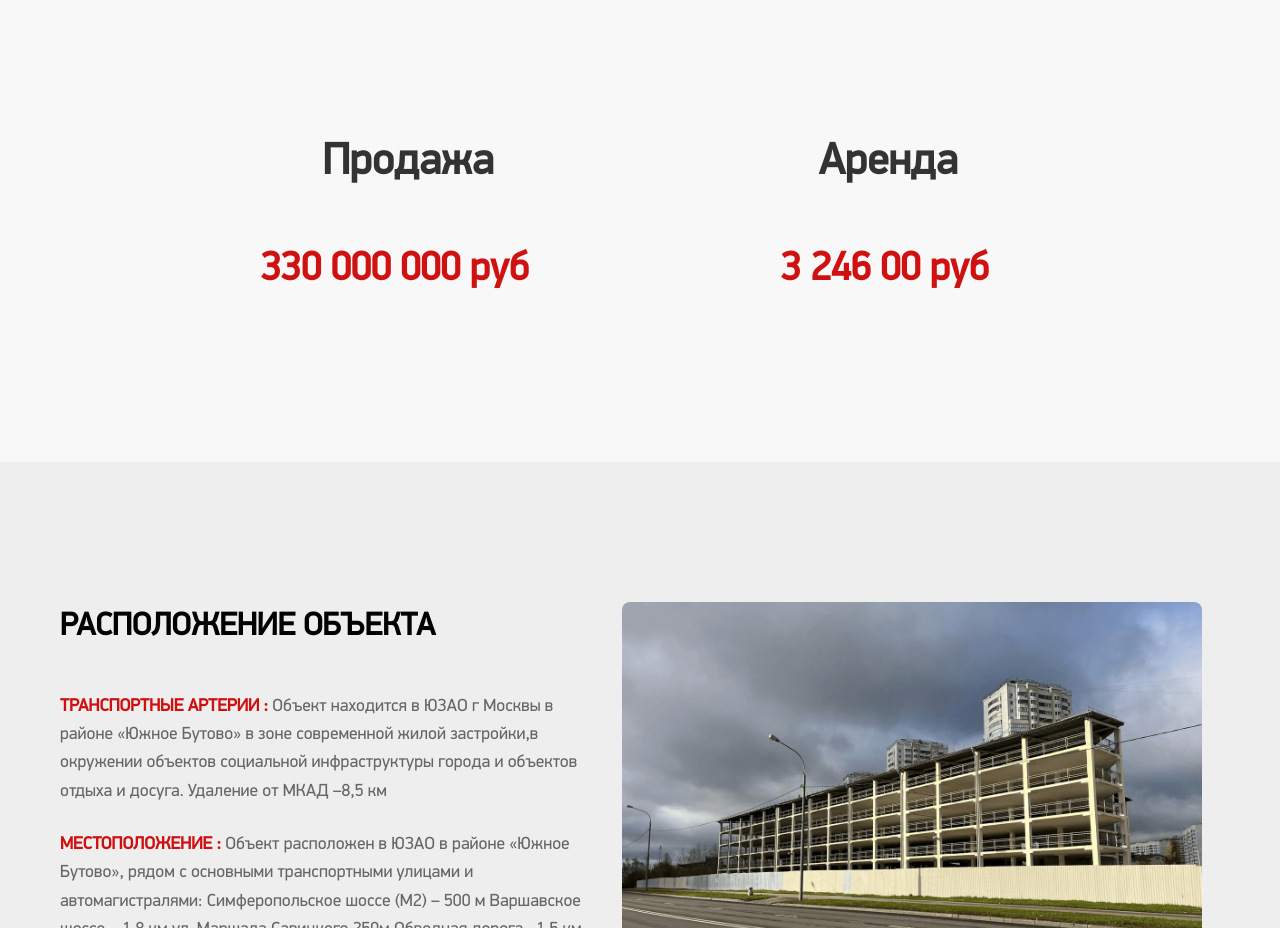
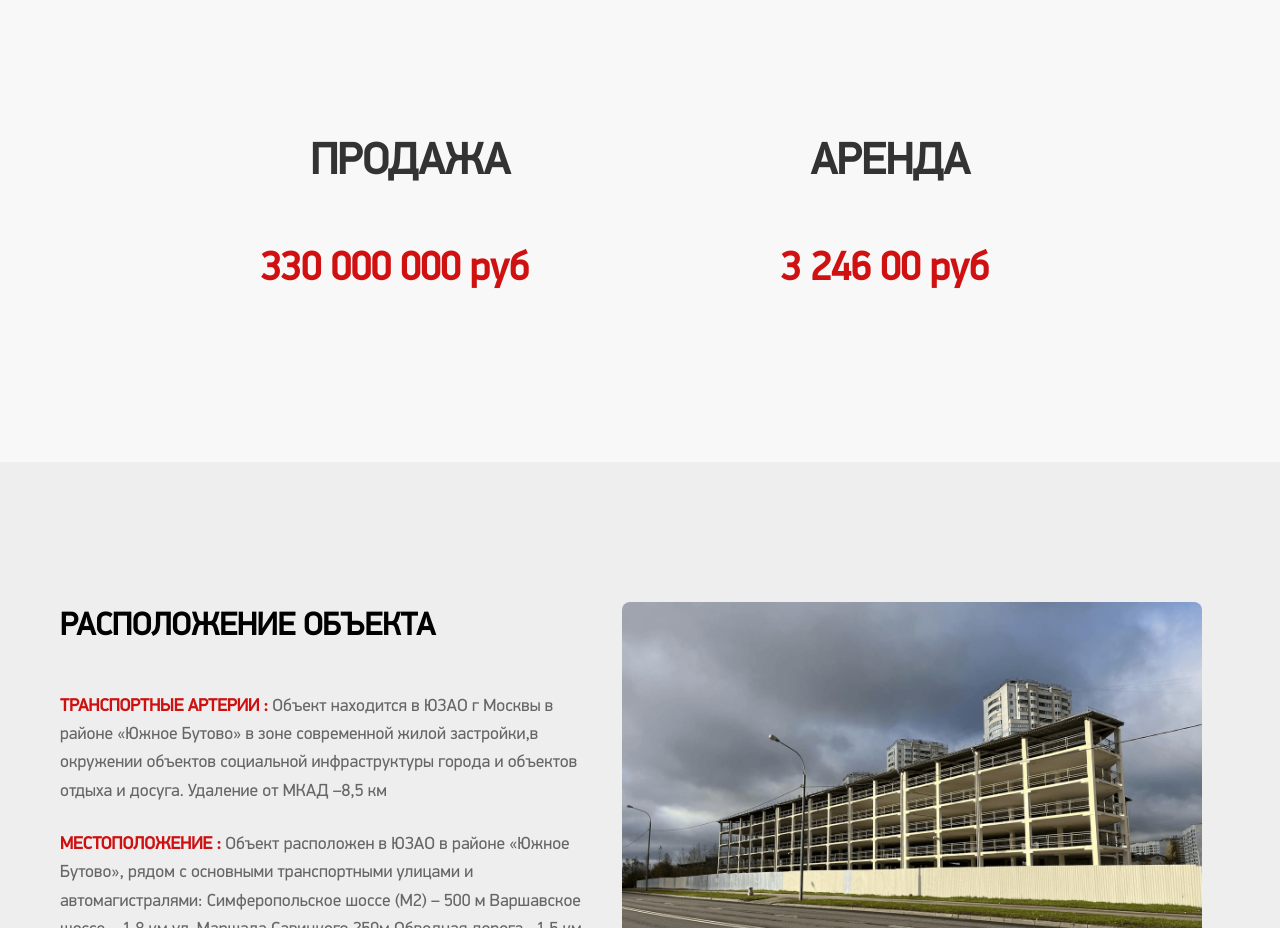
Before and after one commit to nicklevi1337/b39, a plain HTML site: page index.html in a window 1280 px wide. Shown: the part 3860-4788 px from the top of the page. Drawn offline with Linux system fonts and the light colour scheme.

Commit message:
Update index.html

```diff
--- a/index.html
+++ b/index.html
@@ -226,8 +226,8 @@
     <section class="price-section">
         <div class="price-container">
           <div class="price-title">
-            <h2 class="price-label sale">Продажа</h2>
-            <h2 class="price-label rent">Аренда</h2>
+            <h2 class="price-label sale">ПРОДАЖА</h2>
+            <h2 class="price-label rent">АРЕНДА</h2>
           </div>
           <div class="price-values">
             <div class="price sale-price" >
```
